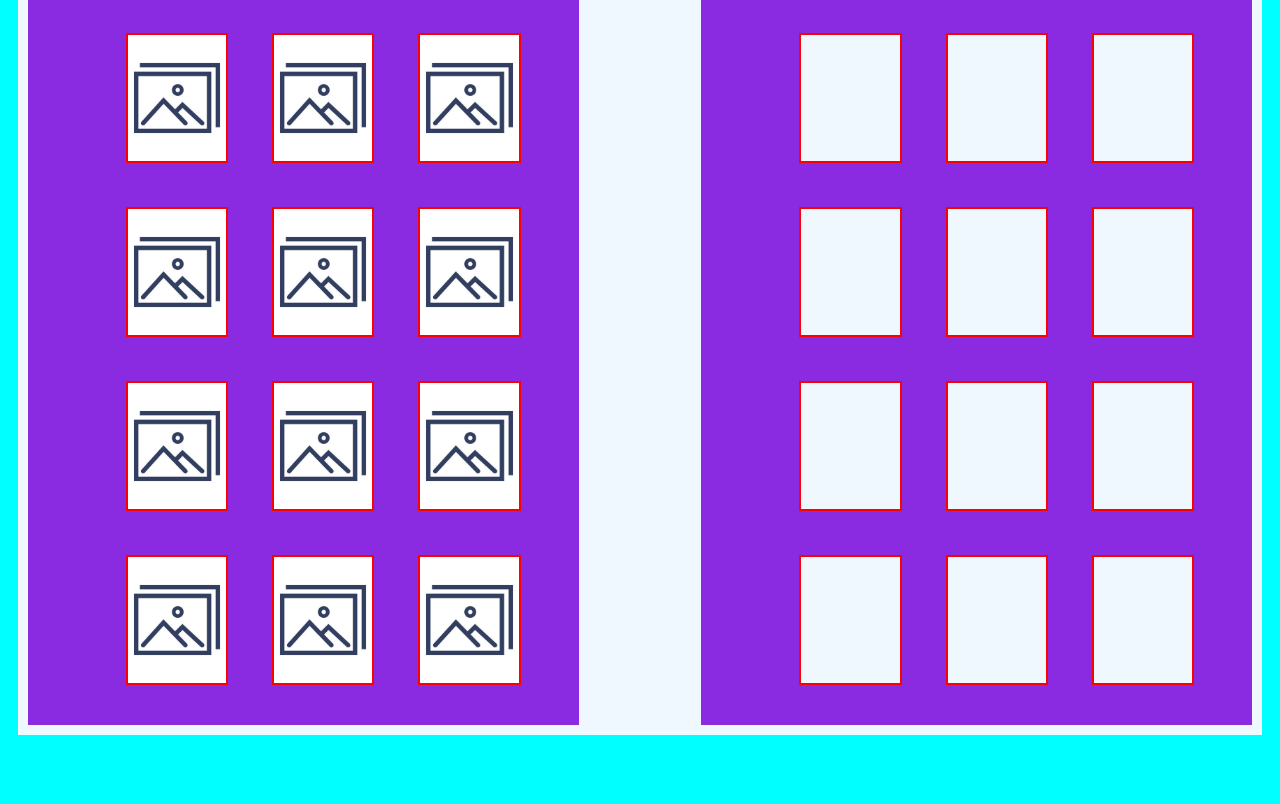
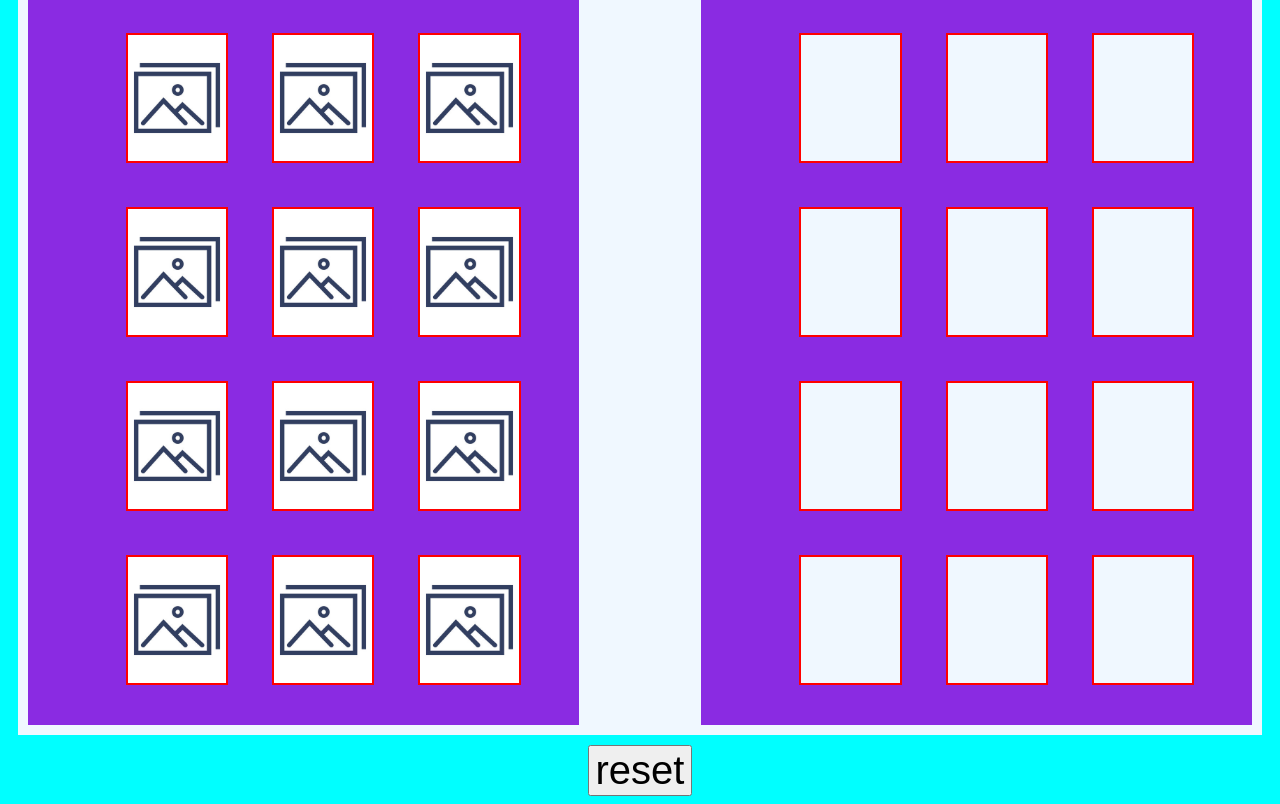
Before and after one commit to isaurabhchandra/Drag-Drop-Page, a plain HTML site: page index.html in a window 1280 px wide. Shown: the part 90-894 px from the top of the page. Before the commit the page ends 835 px from the top, so only its background shows below. Drawn offline with Linux system fonts and the light colour scheme.

Commit message:
Update index.html

```diff
--- a/index.html
+++ b/index.html
@@ -44,7 +44,7 @@
       <div class="container2">
         <div class="text2">Second Item</div>
         <div class = "box2">
-            <ul><div class="drop-itembox" >
+            <ul ><div class="drop-itembox" >
                 </div>
                 <div class="drop-itembox"></div>
                 <div class="drop-itembox"></div>
@@ -60,6 +60,13 @@
             </ul>
       </div>
     </div>
+
+    </div>
+    <div class="reset">
+      <button class="btnreset">
+        reset
+      </button>
+    </div>
   </body>
   <script src="index.js"></script>
 </html>
```
